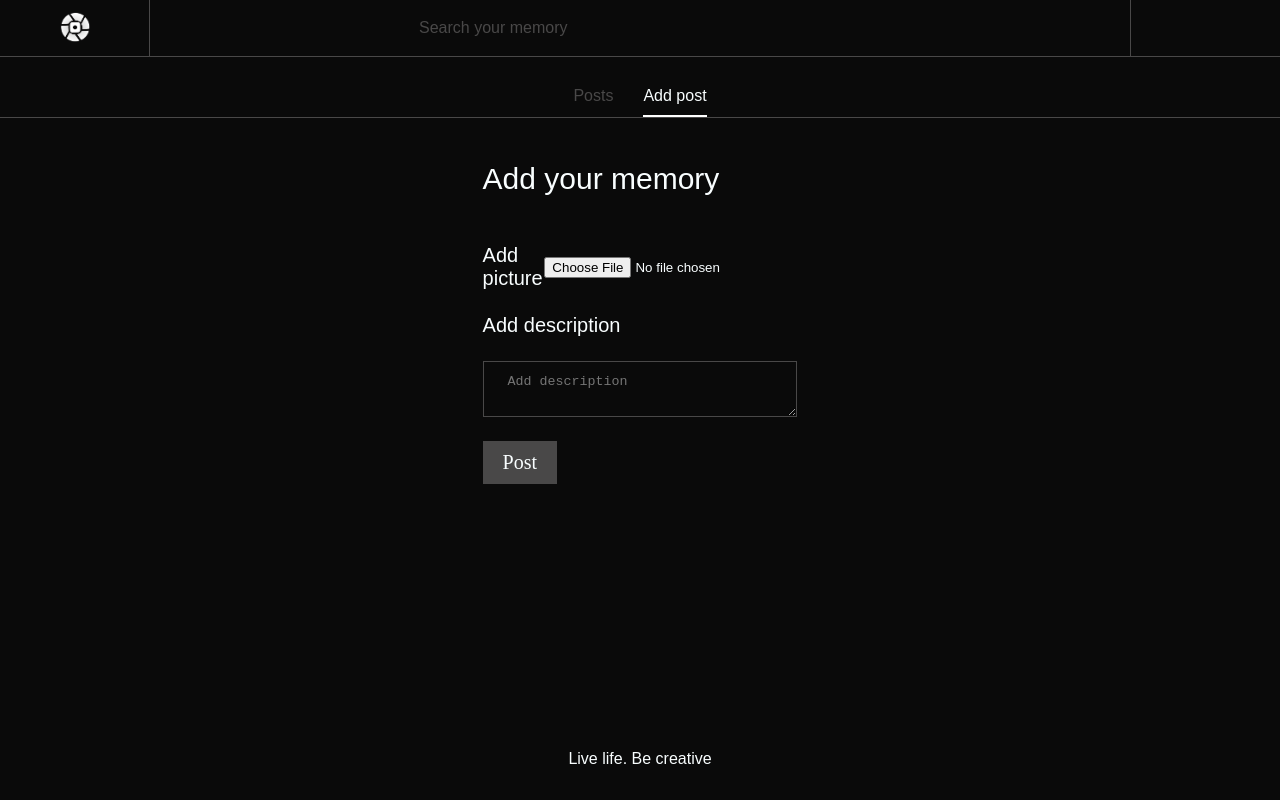
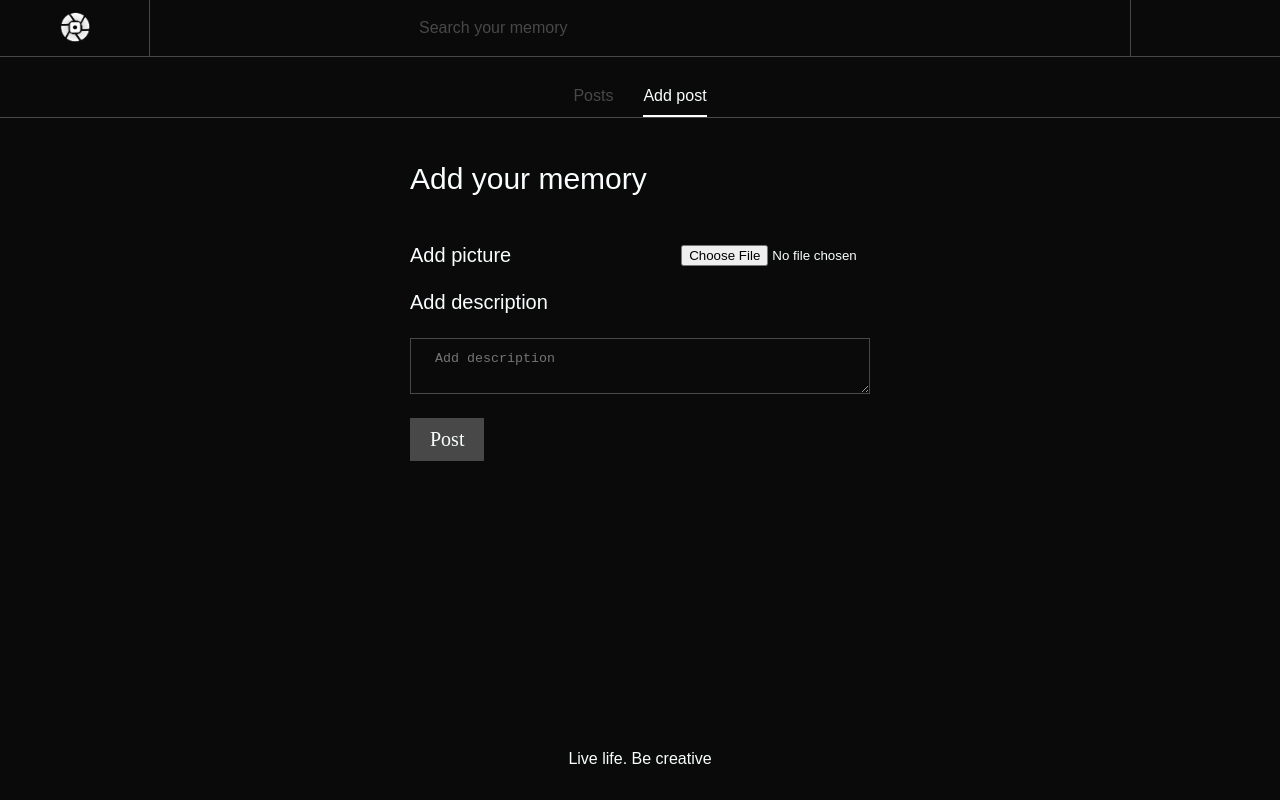
Before and after one commit to EgorFray/photoGallery, a React (Vite) app in the folder frontend/gallery/: page /create in a window 1280 px wide. Built offline with nearby package versions, Linux system fonts and the light colour scheme; no server answers.

Commit message:
Post Detail page styling changes

```diff
--- a/frontend/gallery/src/components/Button.jsx
+++ b/frontend/gallery/src/components/Button.jsx
@@ -1,7 +1,11 @@
 import styles from "./Button.module.css";
 
-function Button({ children }) {
-	return <button className={styles.button}>{children}</button>;
+function Button({ children, handleClick }) {
+	return (
+		<button className={styles.button} onClick={handleClick}>
+			{children}
+		</button>
+	);
 }
 
 export default Button;
--- a/frontend/gallery/src/components/CreatePostForm.module.css
+++ b/frontend/gallery/src/components/CreatePostForm.module.css
@@ -6,7 +6,7 @@
 
 .createForm {
 	padding: 2rem;
-	width: 90%;
+	width: 100%;
 	max-width: 50rem;
 }
 
@@ -19,12 +19,13 @@
 .imageContainer {
 	display: flex;
 	align-items: center;
-	justify-content: space-between;
+	gap: 17rem;
 	margin-bottom: 2.4rem;
 }
 
 .createFormImage,
 .createFormDescription {
+	white-space: nowrap;
 	font-size: 2rem;
 	font-weight: 400;
 }
--- a/frontend/gallery/src/components/PostContent.jsx
+++ b/frontend/gallery/src/components/PostContent.jsx
@@ -2,6 +2,7 @@ import { useEffect } from "react";
 import { useParams, useNavigate } from "react-router-dom";
 import { usePosts } from "../context/PostsContext";
 import styles from "./PostContent.module.css";
+import Button from "./Button";
 import Spinner from "./Spinner";
 
 function PostContent() {
@@ -41,9 +42,7 @@ function PostContent() {
 				<p className={styles.detailDescription}>{post.description}</p>
 				<div className={styles.boxBottom}>
 					<p className={styles.detailDate}>{formatDate(post.created_at || null)}</p>
-					<button className={styles.deleteButton} onClick={handleClick}>
-						Delete
-					</button>
+					<Button handleClick={handleClick}>Delete</Button>
 				</div>
 			</div>
 		</div>
--- a/frontend/gallery/src/components/PostContent.module.css
+++ b/frontend/gallery/src/components/PostContent.module.css
@@ -2,6 +2,7 @@
 	display: grid;
 	grid-template-columns: 2fr 1fr;
 	gap: 2.4rem;
+	margin-top: 2.4rem;
 }
 
 .detailImage {
```
